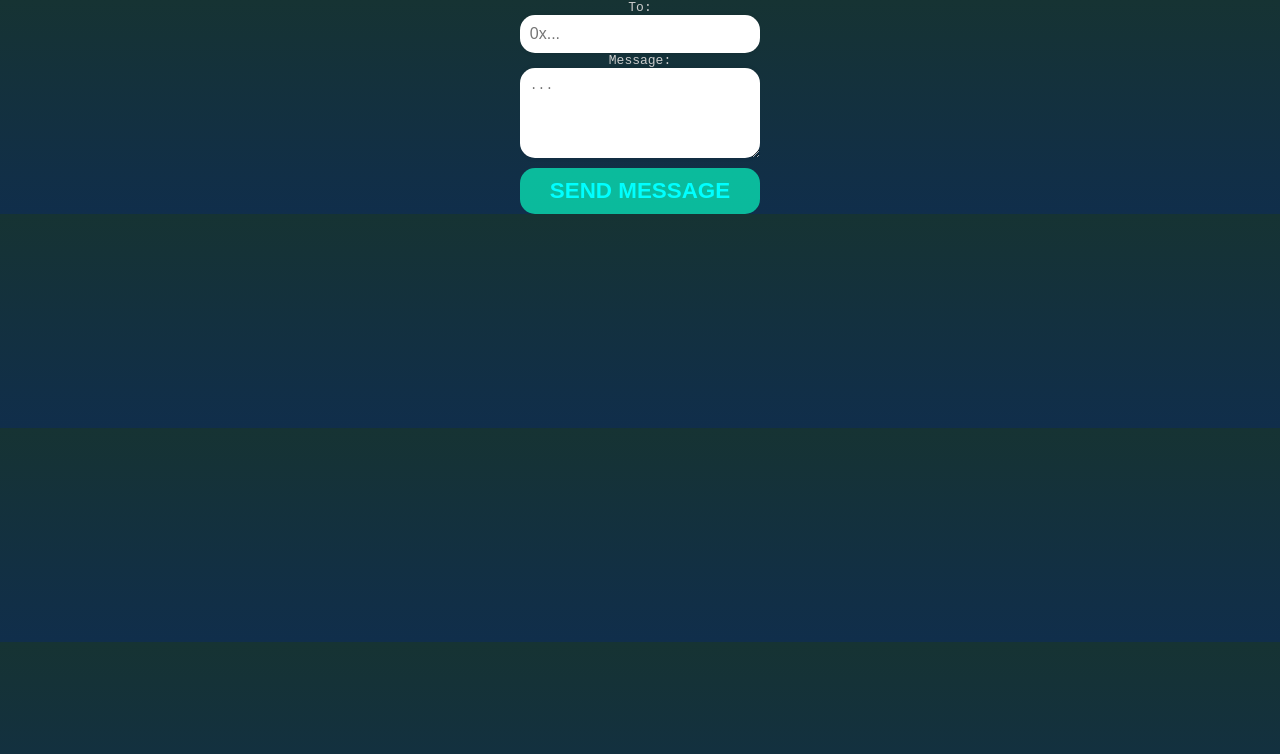
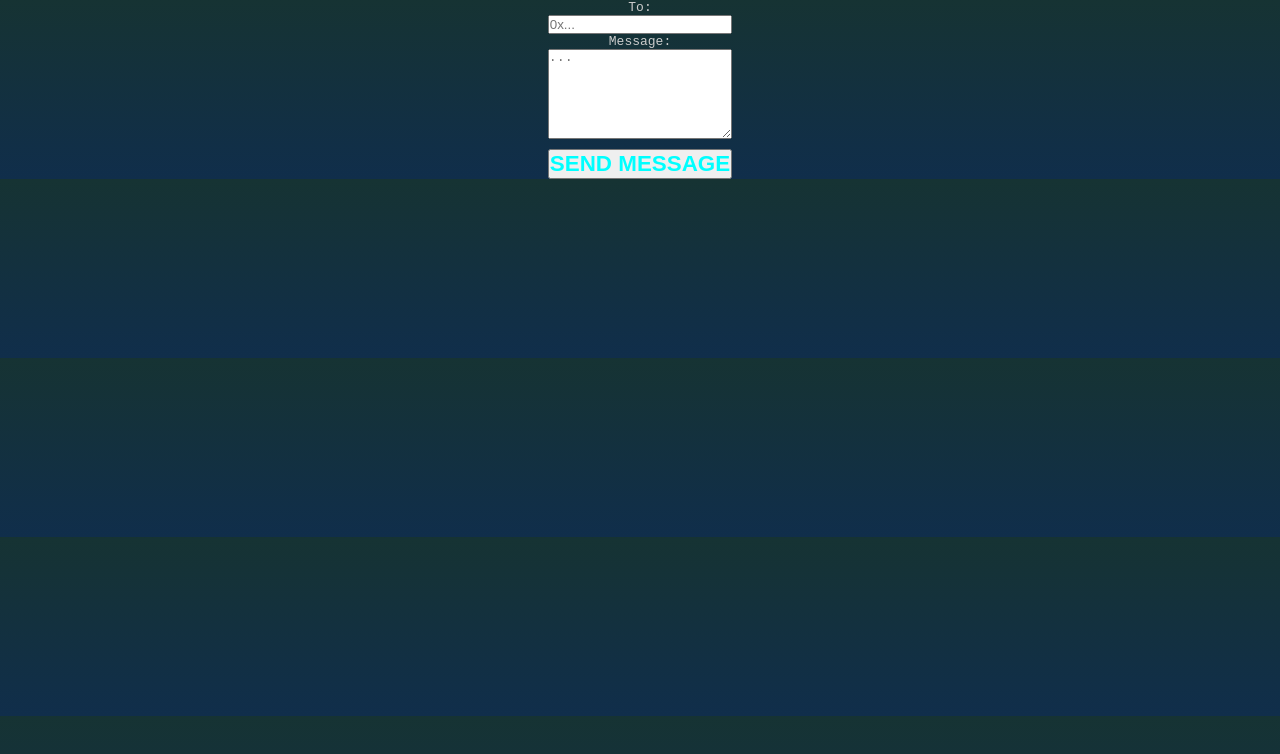
Before and after one commit to gituser6hij/unblockchat, a Next.js app: page /send-message in a window 1280 px wide. Shown: the top 754 px of the page. Built offline with nearby package versions, Linux system fonts and the light colour scheme.

Commit message:
css send module

```diff
--- a/pages/send-message.jsx
+++ b/pages/send-message.jsx
@@ -1,6 +1,6 @@
 import React, { useState } from "react";
 import Web3 from "web3";
-import styles from "./styles.module.css";
+import styles from "@/styles/Home.module.css";
 
 function SendMessage() {
   const [recipient, setRecipient] = useState("");
@@ -26,7 +26,31 @@ function SendMessage() {
   }
 
   return (
-    <form onSubmit={handleSubmit}>
+    // <div
+    //   style={{
+    //     display: "flex",
+    //     flexDirection: "column",
+    //     alignItems: "center",
+    //     marginTop: "10px",
+    //     width: "100%",
+    //   }}
+    // >
+
+    // </div>
+
+    <form
+      onSubmit={handleSubmit}
+      style={{
+        display: "flex",
+        alignItems: "center",
+        backgroundColor: "transparent",
+        width: "100%",
+        flexDirection: "column",
+        marginTop: "0px",
+        padding: "0 0",
+        // height: "50px",
+      }}
+    >
       <div
         style={{
           display: "flex",
```
